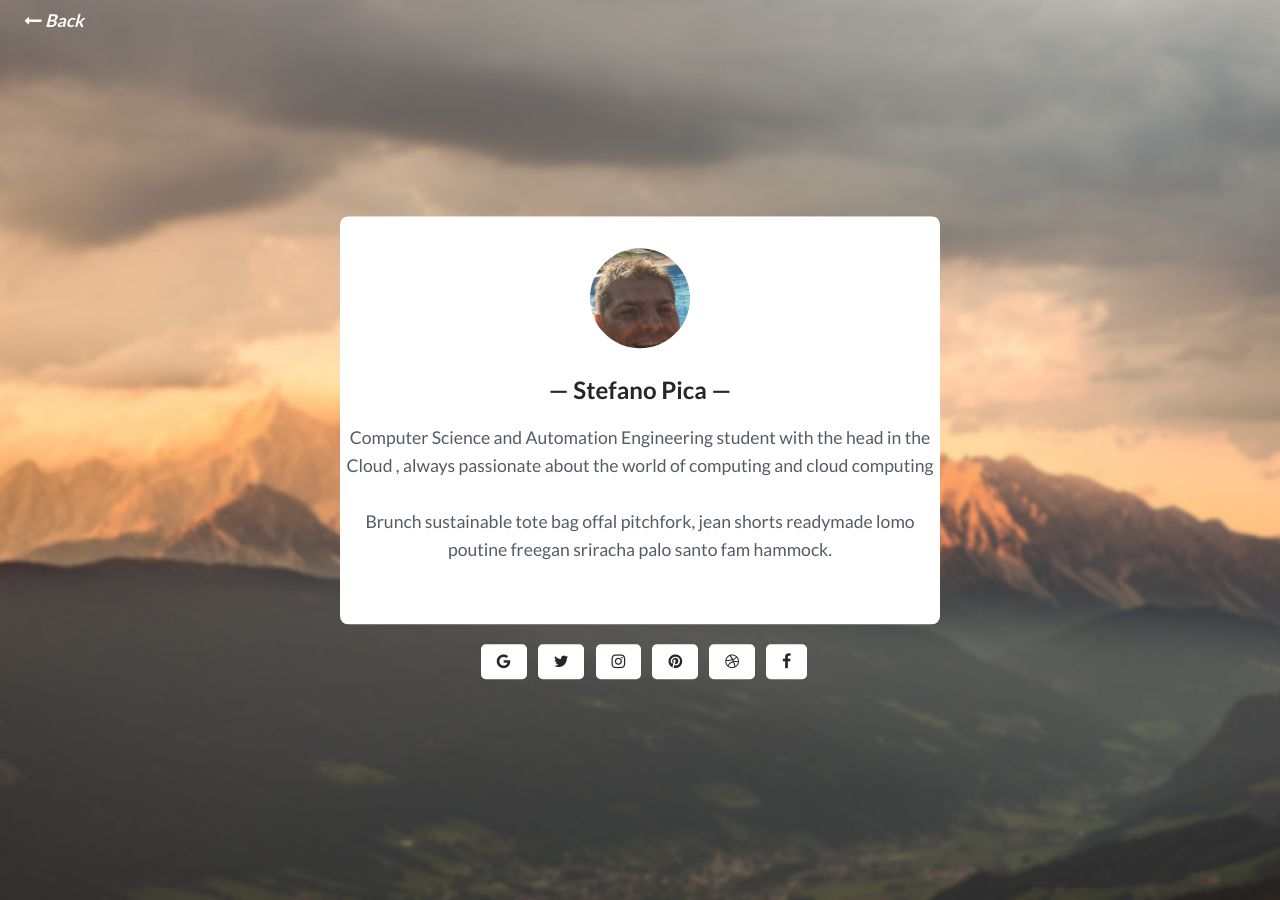
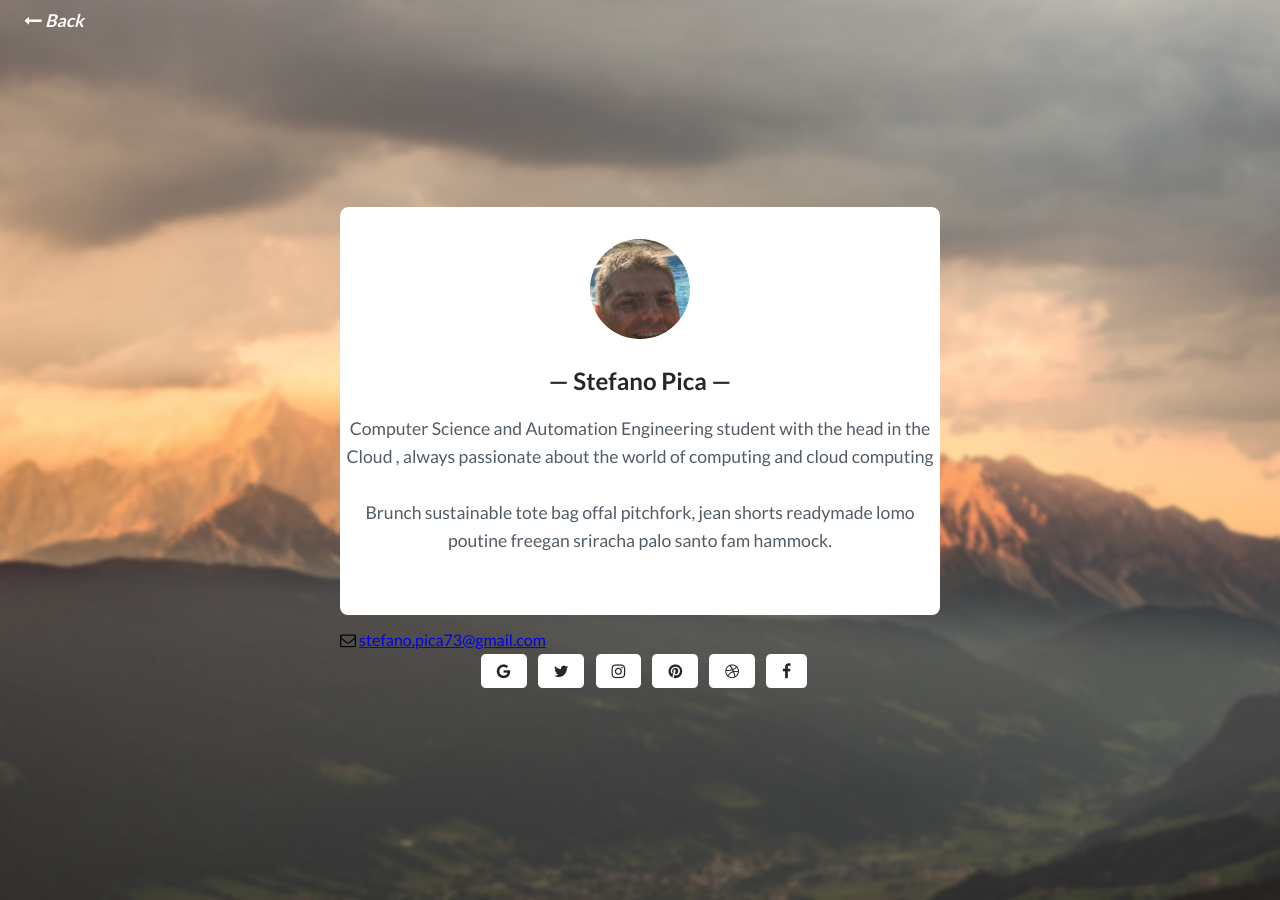
Before and after one commit to 73stefano/73stefano.github.io, a Jekyll site: the page built from _pages/about.html, in a window 1280 px wide. Built offline with Jekyll 4.4.1, drawn with Linux system fonts in a browser that asks for light colours.

Commit message:
Update about.html

```diff
--- a/_pages/about.html
+++ b/_pages/about.html
@@ -16,7 +16,9 @@
           <p class="author_subtitle">Brunch sustainable tote bag offal pitchfork, jean shorts readymade lomo poutine freegan sriracha palo santo fam hammock.</p>
         </div>
       </div>
-
+    <!--add mail and site-->
+      <span class="author_email"><i class="fa fa-envelope-o" aria-hidden="true"></i> <a href="mailto:{{site.email}}">{{site.email}}</a></span>
+    <!--end add-->
       <div class="about_social">
         {% include social_footer.html %}
       </div>
```
